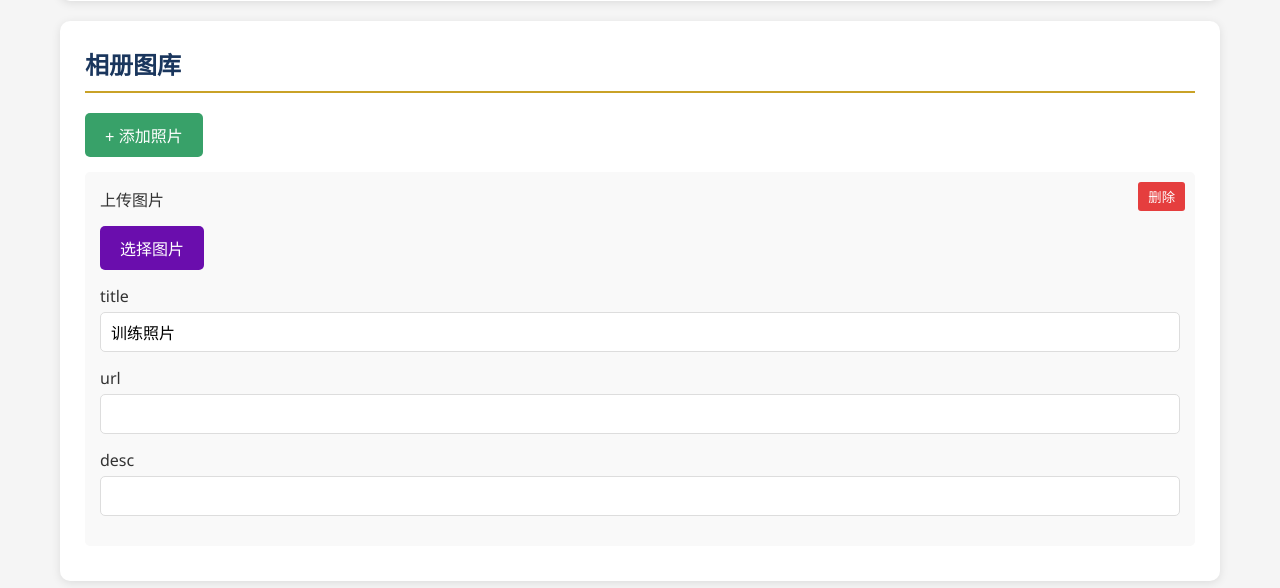
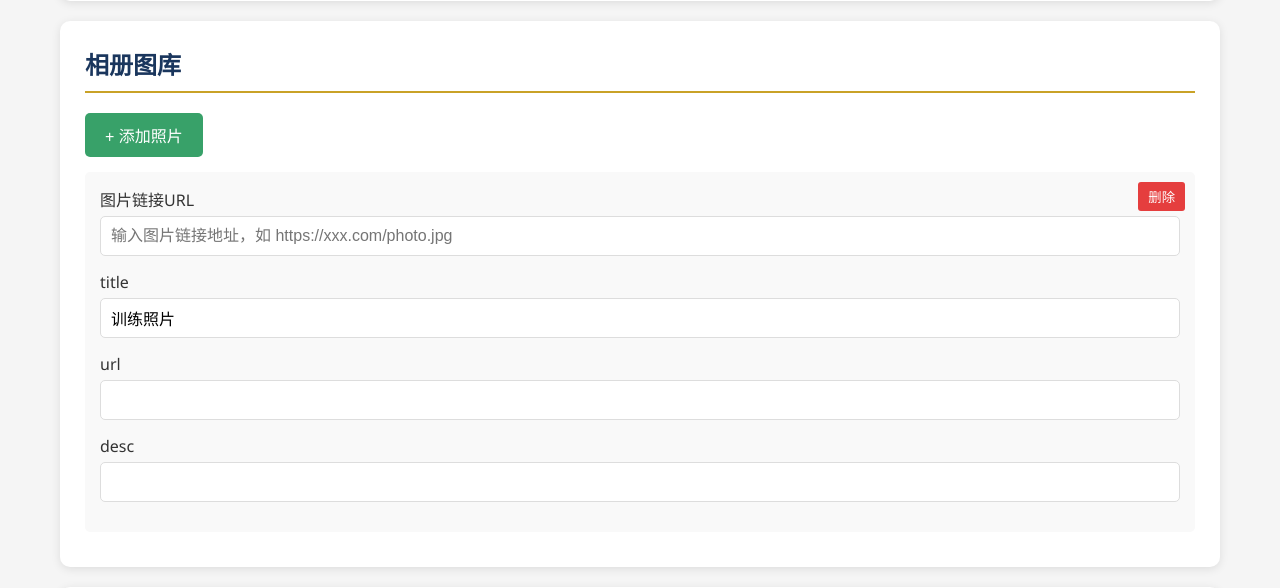
Before and after one commit to Outlook034/xjtlubasketball, a Flask app: page /admin in a window 1280 px wide. Shown: the part 4643-5231 px from the top of the page. Run offline with Flask 2, Linux system fonts and the light colour scheme; the visitor is signed in with stand-in values (Sample User, id 1).

Commit message:
Gallery uses URL input

```diff
--- a/website/templates/admin.html
+++ b/website/templates/admin.html
@@ -298,8 +298,8 @@
                 div.className = 'item';
                 let html = '';
 
-                if (containerId === 'players' || containerId === 'gallery') {
-                    const photoUrl = containerId === 'players' ? (item.photo || '') : (item.url || '');
+                if (containerId === 'players') {
+                    const photoUrl = item.photo || '';
                     if (photoUrl) {
                         html += `<div class="form-group">
                             <label>预览</label>
@@ -307,8 +307,20 @@
                         </div>`;
                     }
                     html += `<div class="form-group">
-                        <label>上传${containerId === 'players' ? '球员照片' : '图片'}</label>
+                        <label>上传球员照片</label>
                         <button class="btn upload-btn" onclick="uploadImage(${index}, '${containerId}')">选择图片</button>
+                    </div>`;
+                } else if (containerId === 'gallery') {
+                    const photoUrl = item.url || '';
+                    if (photoUrl) {
+                        html += `<div class="form-group">
+                            <label>预览</label>
+                            <img src="${photoUrl}" style="max-width:200px;max-height:150px;border-radius:8px;">
+                        </div>`;
+                    }
+                    html += `<div class="form-group">
+                        <label>图片链接URL</label>
+                        <input type="text" data-field="url" data-index="${index}" value="${item.url || ''}" placeholder="输入图片链接地址，如 https://xxx.com/photo.jpg">
                     </div>`;
                 }
 
```
